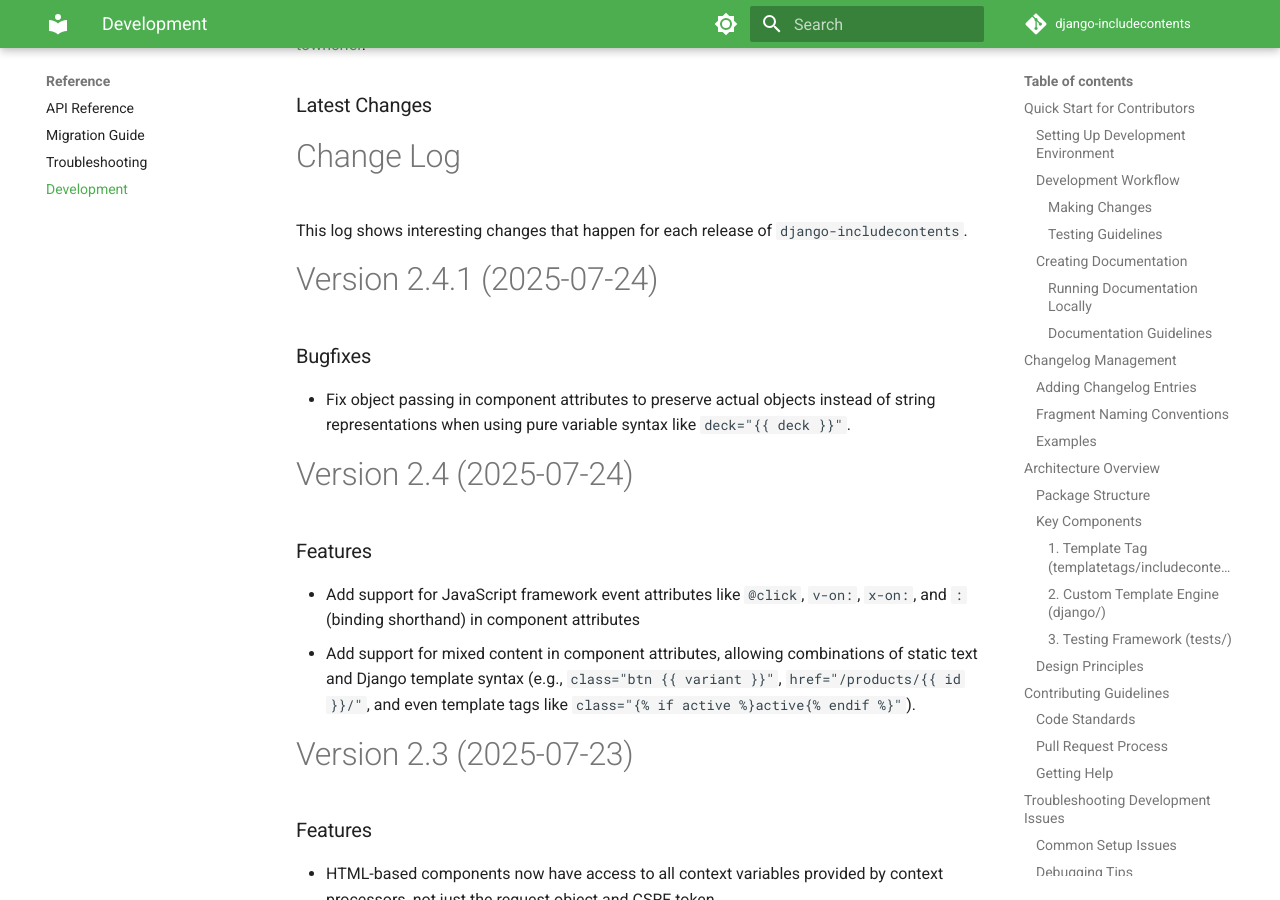
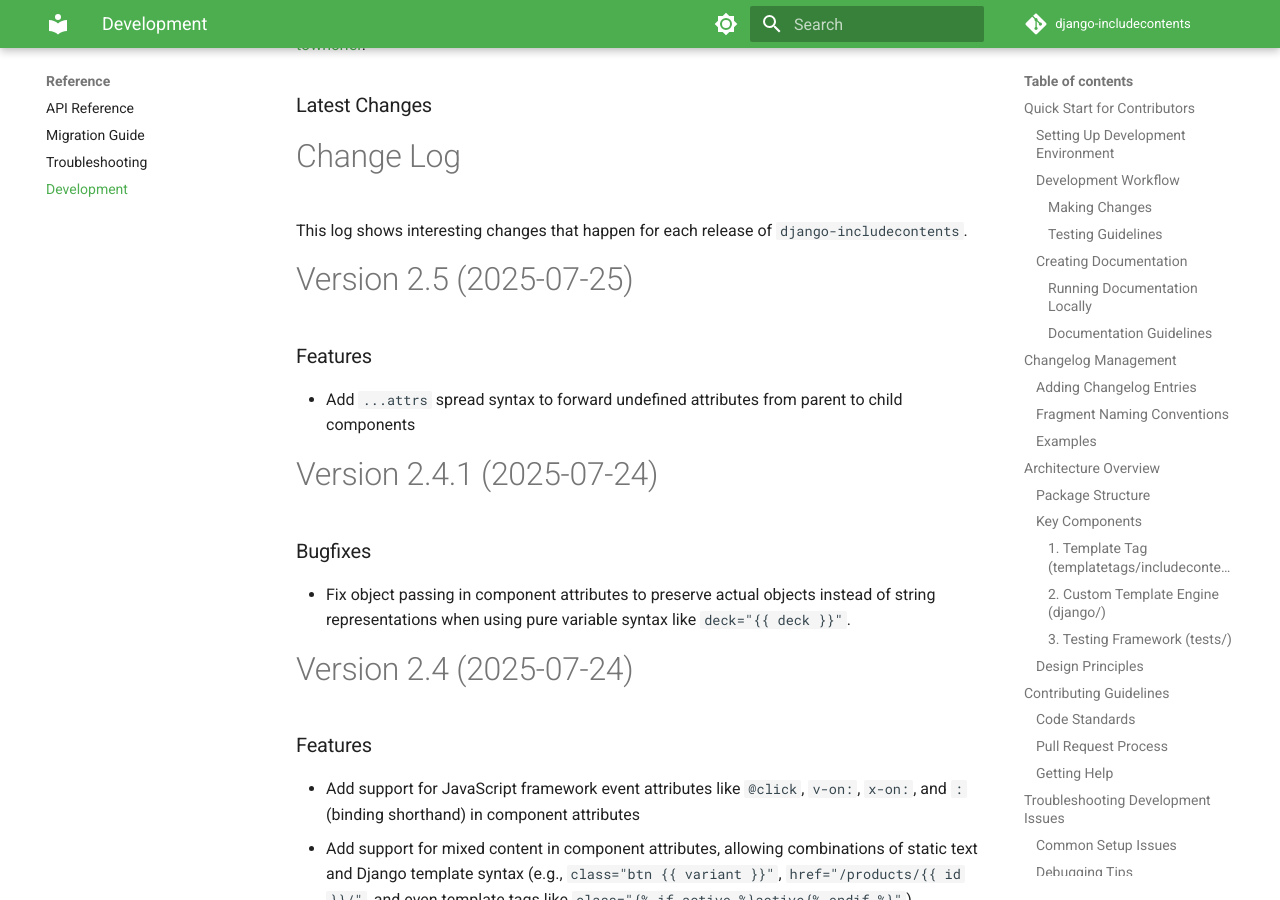
Before and after one commit to SmileyChris/django-includecontents, an MkDocs documentation site: the page built from docs/reference/development.md, in a window 1280 px wide and 900 px high, scrolled down 8547 px. Built offline with MkDocs 1.6.1 and Material for MkDocs 9.7.7, drawn with Linux system fonts in a browser that asks for light colours; comment, search, counter and statistics services are not loaded.

Commit message:
Update CHANGES for 2.5

```diff
--- a/CHANGES.md
+++ b/CHANGES.md
@@ -3,6 +3,13 @@
 This log shows interesting changes that happen for each release of `django-includecontents`.
 
 <!-- towncrier release notes start -->
+
+# Version 2.5 (2025-07-25)
+
+### Features
+
+- Add `...attrs` spread syntax to forward undefined attributes from parent to child components
+
 
 # Version 2.4.1 (2025-07-24)
 
```
Also changed, not shown: changes/+attrs-spread.feature.md (deleted, +0 -1 lines).
